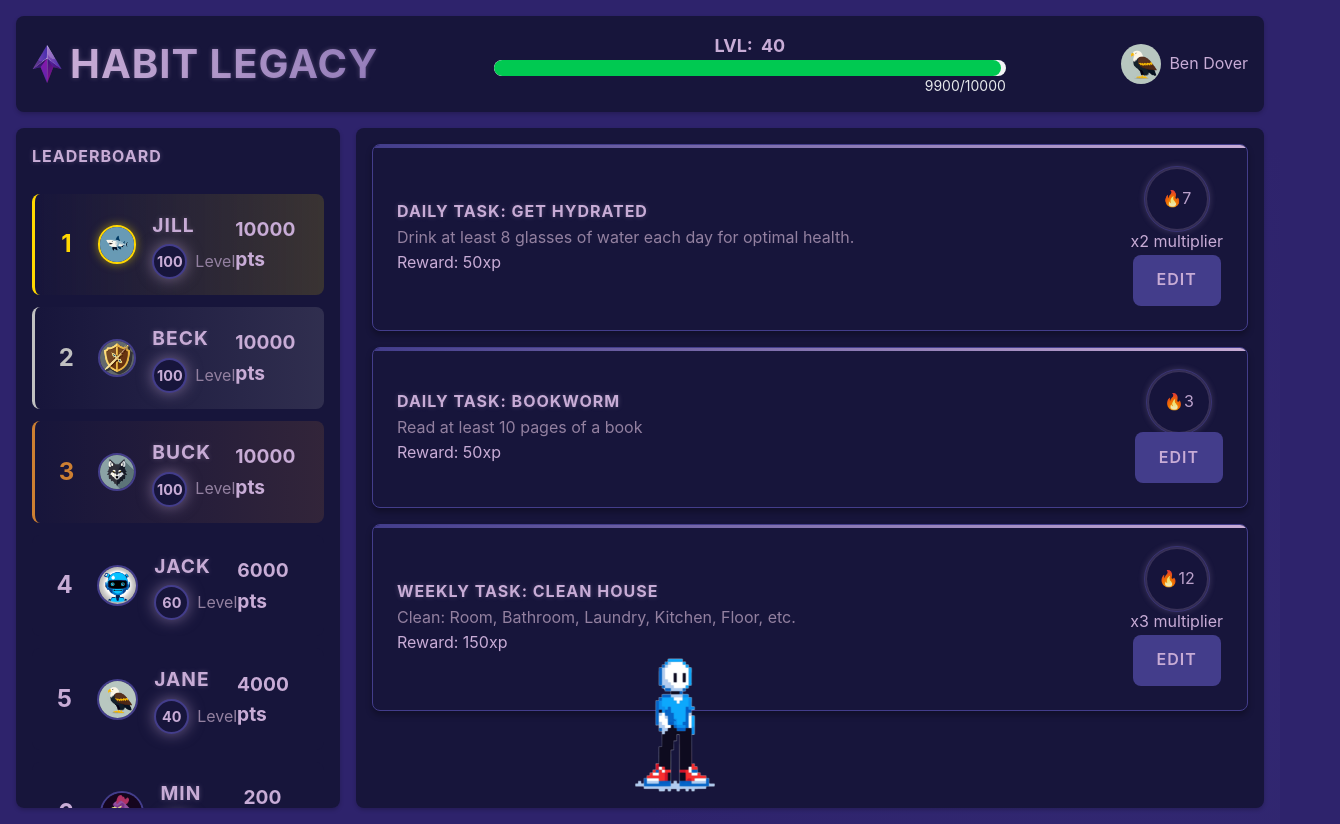
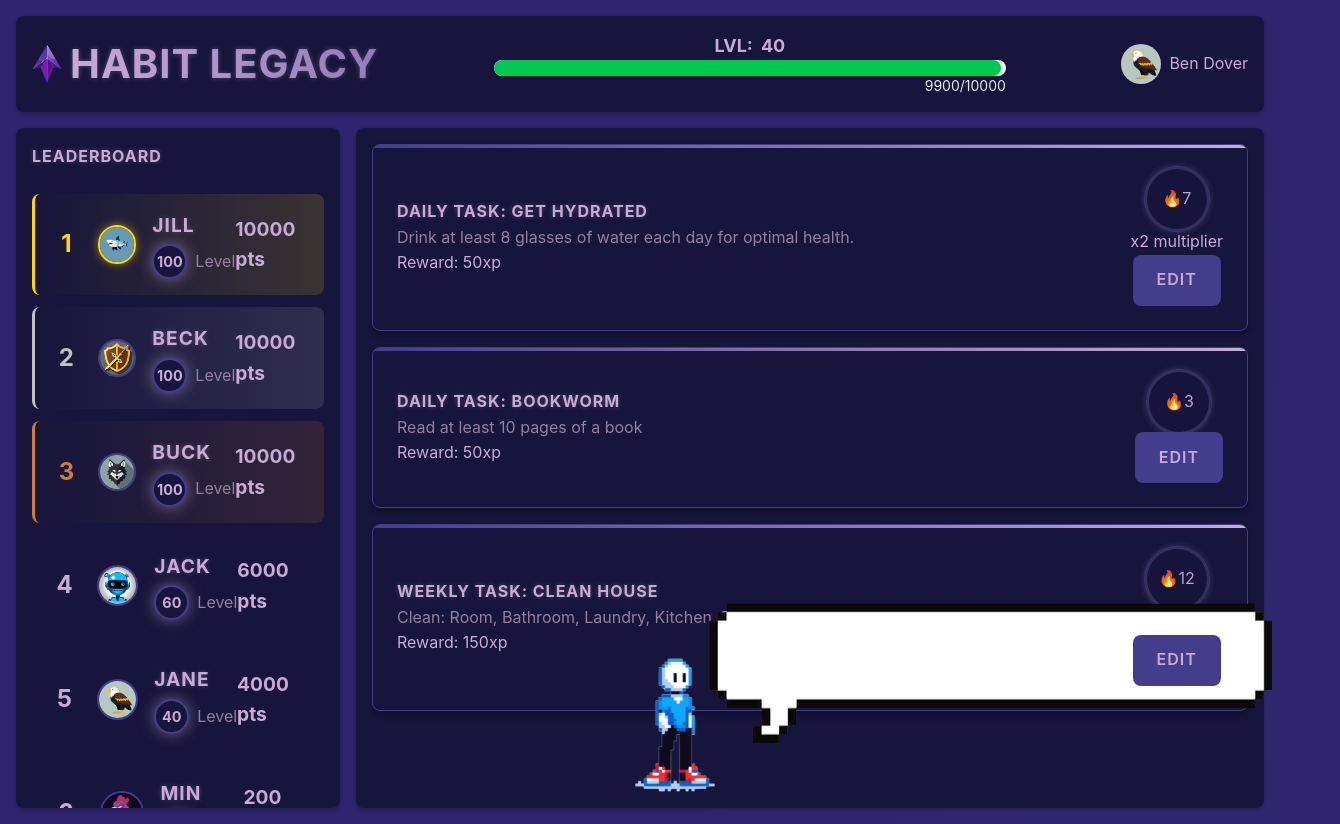
Before and after one commit to noahstew/hack-attack, a React (Vite) app in the folder habit-legacy/: page / in a window 1280 px wide. Shown: the whole page, 1340 px wide, since content can reach past the window. Built offline with nearby package versions, Linux system fonts and the light colour scheme.

Commit message:
adding player speech bubble

```diff
--- a/habit-legacy/src/components/character/player.jsx
+++ b/habit-legacy/src/components/character/player.jsx
@@ -1,6 +1,11 @@
 
 export default function Player(){
     return (
-        <img className="absolute bottom-0 left-150 " src = "assets/pixelMascot.png" alt = "Mascot" width="150" height="300"></img>
+        <div>
+            <img className="absolute bottom-0 left-150 " src = "assets/pixelMascot.png" alt = "Mascot" width="150" height="300">
+            </img>
+            <img className= "absolute bottom-0 left-160 " src = "assets/pixelSpeechBubble.png" alt = "textBubble" width="700" >
+            </img>
+        </div>
     )
 }
```
